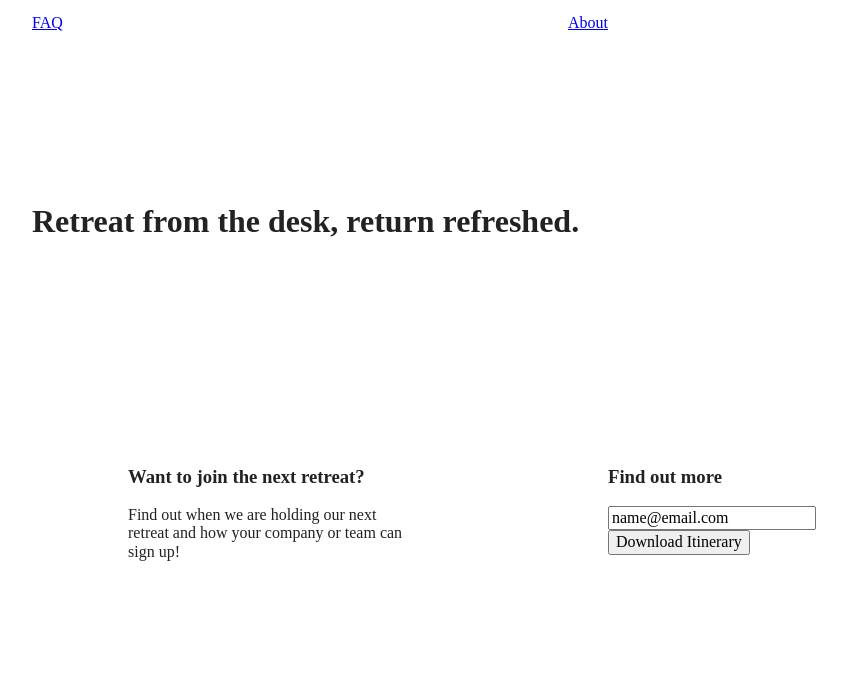
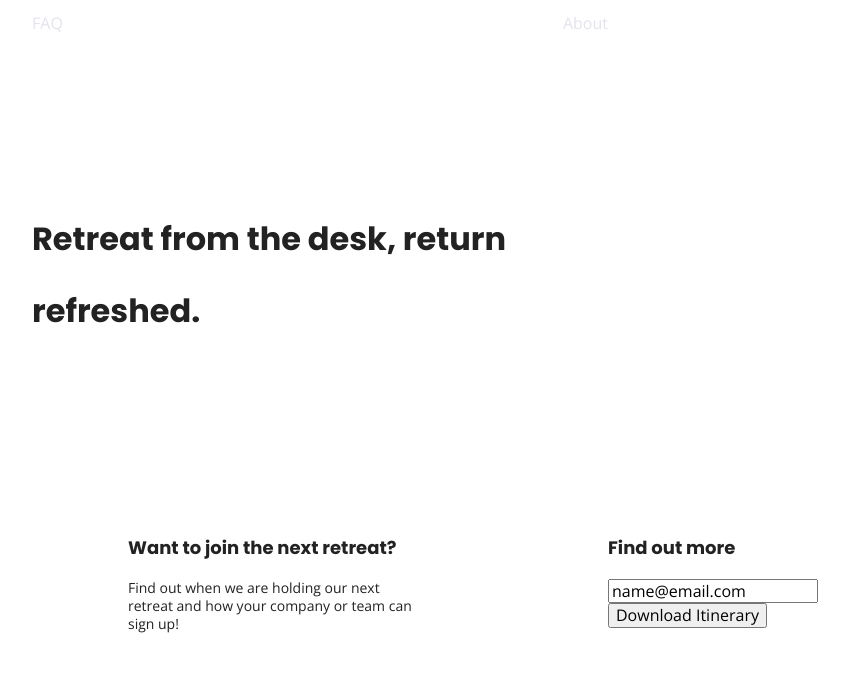
Before and after one commit to JABFerris/206-unplugged, a website built with Parcel: page index.html in a window 1280 px wide. Shown: the part 100-800 px from the top of the page, without its empty margins (128-977 px from the left). Built offline with nearby package versions, Linux system fonts and the light colour scheme.

Commit message:
Implement text styles

```diff
--- a/css/main.css
+++ b/css/main.css
@@ -14,8 +14,10 @@
 html {
   color: #222;
   font-size: 1em;
-  line-height: 1.4;
+  line-height: 1em;
+
 }
+
 
 /*
  * Remove text-shadow in selection highlight:
@@ -87,12 +89,59 @@ textarea {
    Author's custom styles
    ========================================================================== */
 
-
-  html {
+/* General styles */
+html {
   height: 100%;
   width: 100%;
+  font-size: 16px;
 
 }
+
+body {
+  font-family: 'Open Sans', sans-serif;
+  font-size: 1em;
+  text-align: left;
+}
+ul,
+ol {
+  list-style-type: none;
+}
+h1 {
+  font-family: 'Poppins', sans-serif;
+  font-size: 2.25em;
+  line-height: 2.25em;
+}
+h2 {
+  font-family: 'Poppins', sans-serif;
+  font-size: 1.875em;
+
+}
+h3,
+h4 {
+  font-family: 'Poppins', sans-serif;
+  font-size: 1.125em;
+  margin: 20px 0;
+
+}
+a {
+  color: #e2e3ed;
+  text-decoration: none;
+}
+
+p {
+  font-size: .875em;
+  line-height: 1.285;
+}
+address {
+  font-style: normal;
+}
+
+.content-wrapper {
+  width: 90%;
+  margin: 50px 0;
+}
+
+/* ------------ Base Header - Footer Styles ---------- */
  header,
  footer {
    display: flex;
@@ -134,10 +183,11 @@ header nav ul {
 
 
 
-/* not in answers*/
+/* not in answers
 h2, h3 {
   margin-top: 55px;
 }
+*/
 
 
 
@@ -179,10 +229,7 @@ footer .copyright {
    align-items: center;
  }
 
- .content-wrapper {
-   width: 90%;
-   margin: 50px 0;
- }
+
 
 
 header img {
--- a/index.html
+++ b/index.html
@@ -18,7 +18,8 @@
 
   <link rel="stylesheet" href="css/normalize.css">
   <link rel="stylesheet" href="css/main.css">
-
+ <!-- Google Fonts-->
+ <link href="https://fonts.googleapis.com/css2?family=Open+Sans:wght@400;700&family=Poppins:ital,wght@0,700;1,500&display=swap" rel="stylesheet">
   <meta name="theme-color" content="#fafafa">
 </head>
 
```
Also changed, not shown: about/index.html (+2 -0 lines), faq/index.html (+2 -0 lines), 1 other file.
